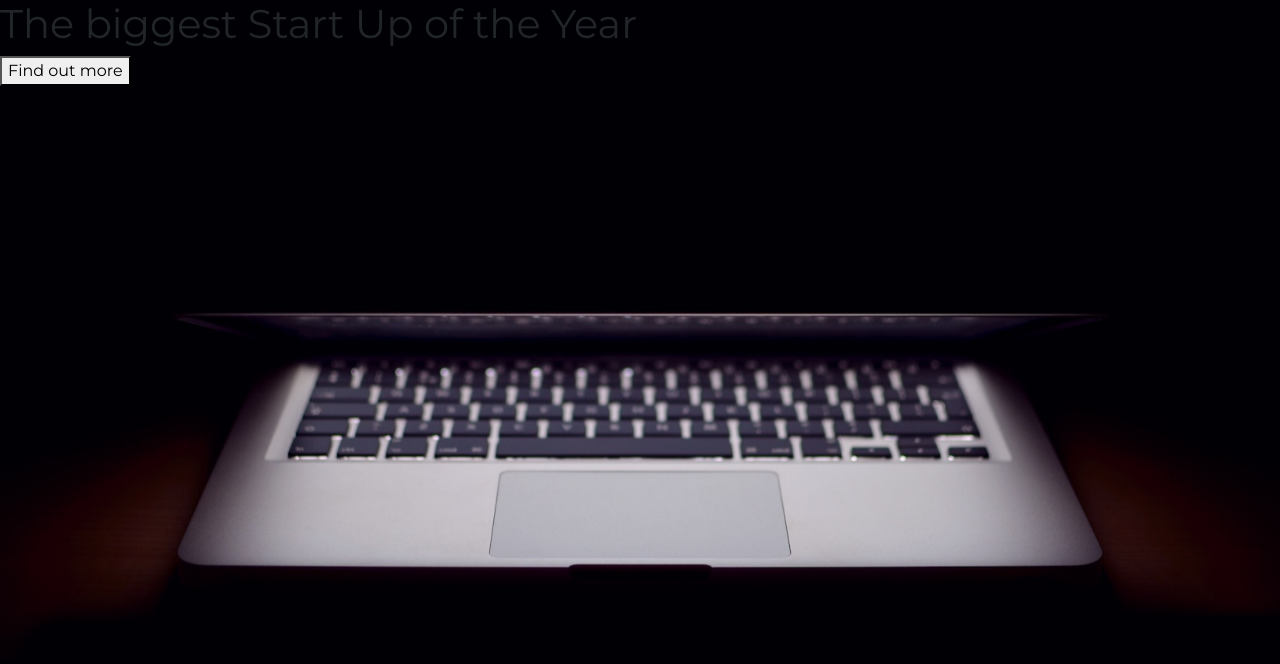
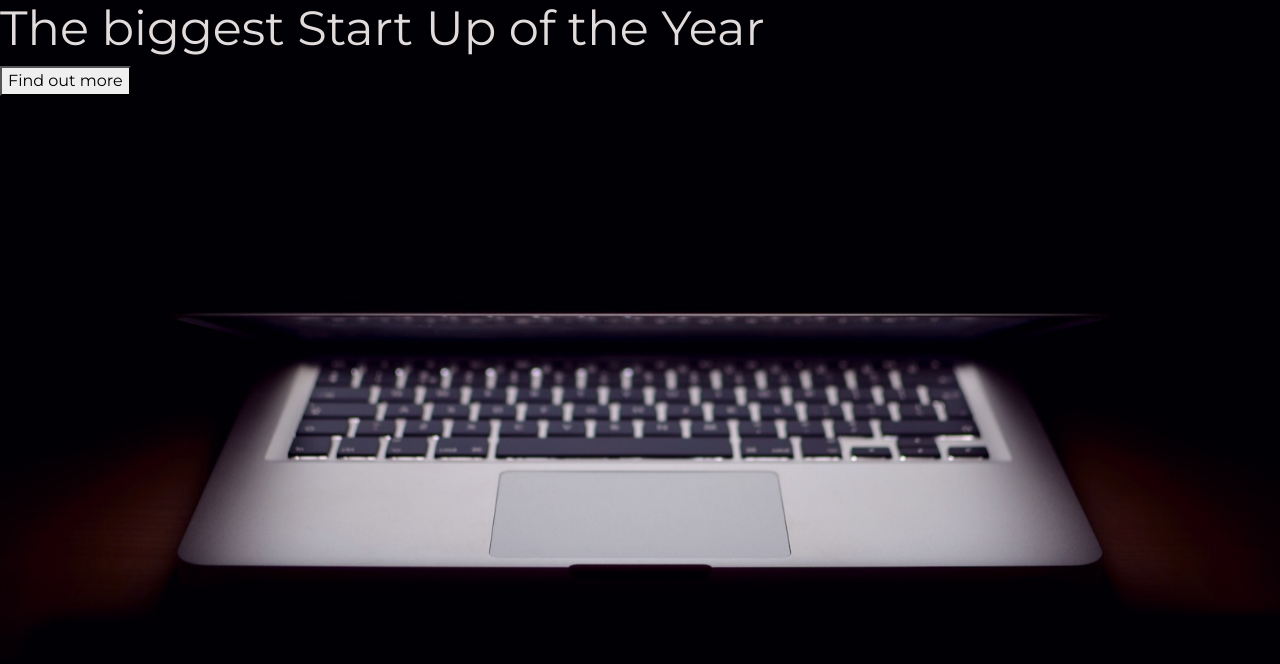
Before and after one commit to Sebadm20/Landing-Page-sdm, a plain HTML site: page index.html in a window 1280 px wide. Drawn offline with nearby package versions, Linux system fonts and the light colour scheme.

Commit message:
Chaging the h1 font color in the page

```diff
--- a/style.css
+++ b/style.css
@@ -10,3 +10,8 @@ html {
   background-size: cover;
 
 }
+
+h1{
+  font-size: 3rem;
+  color: #e2dbdb;
+}
```
